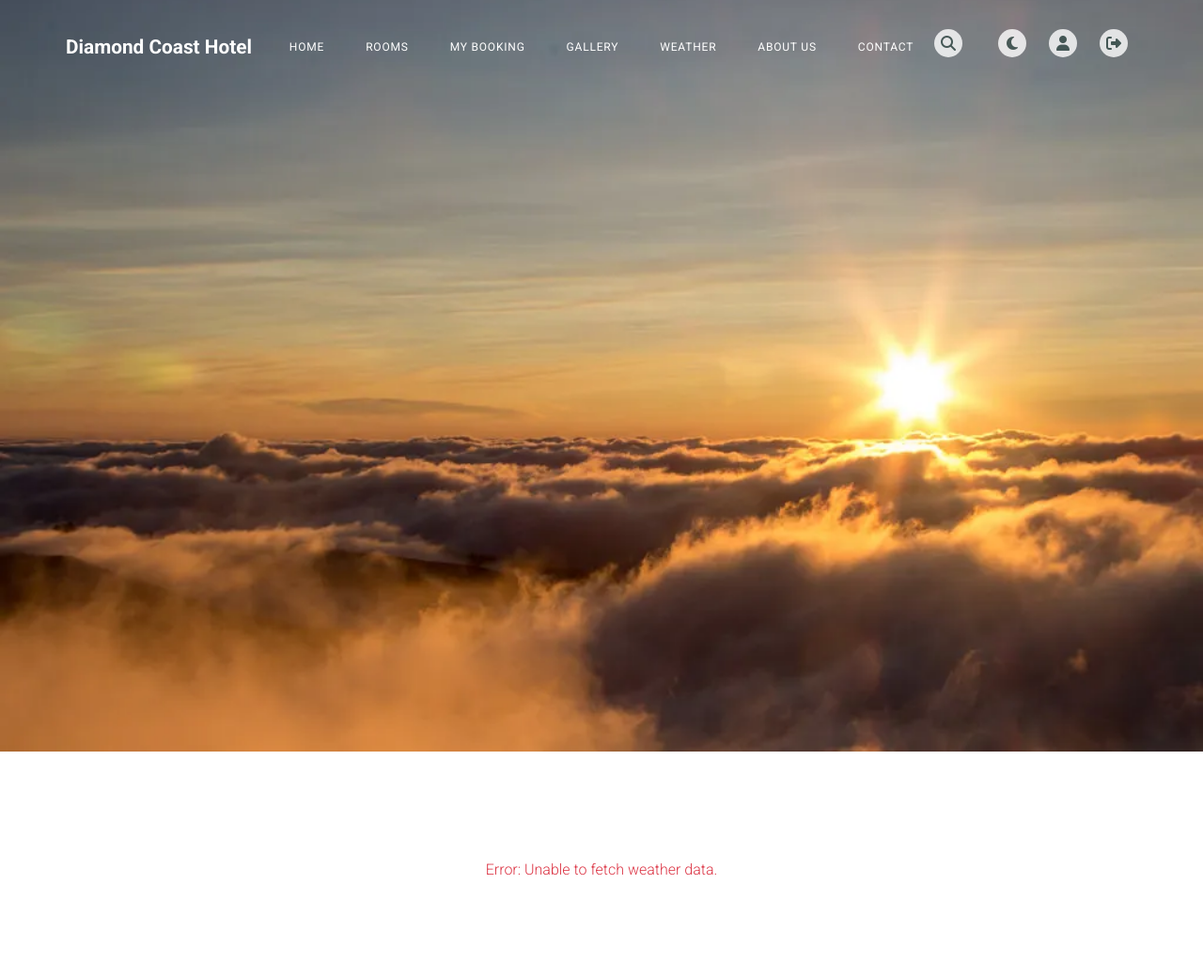
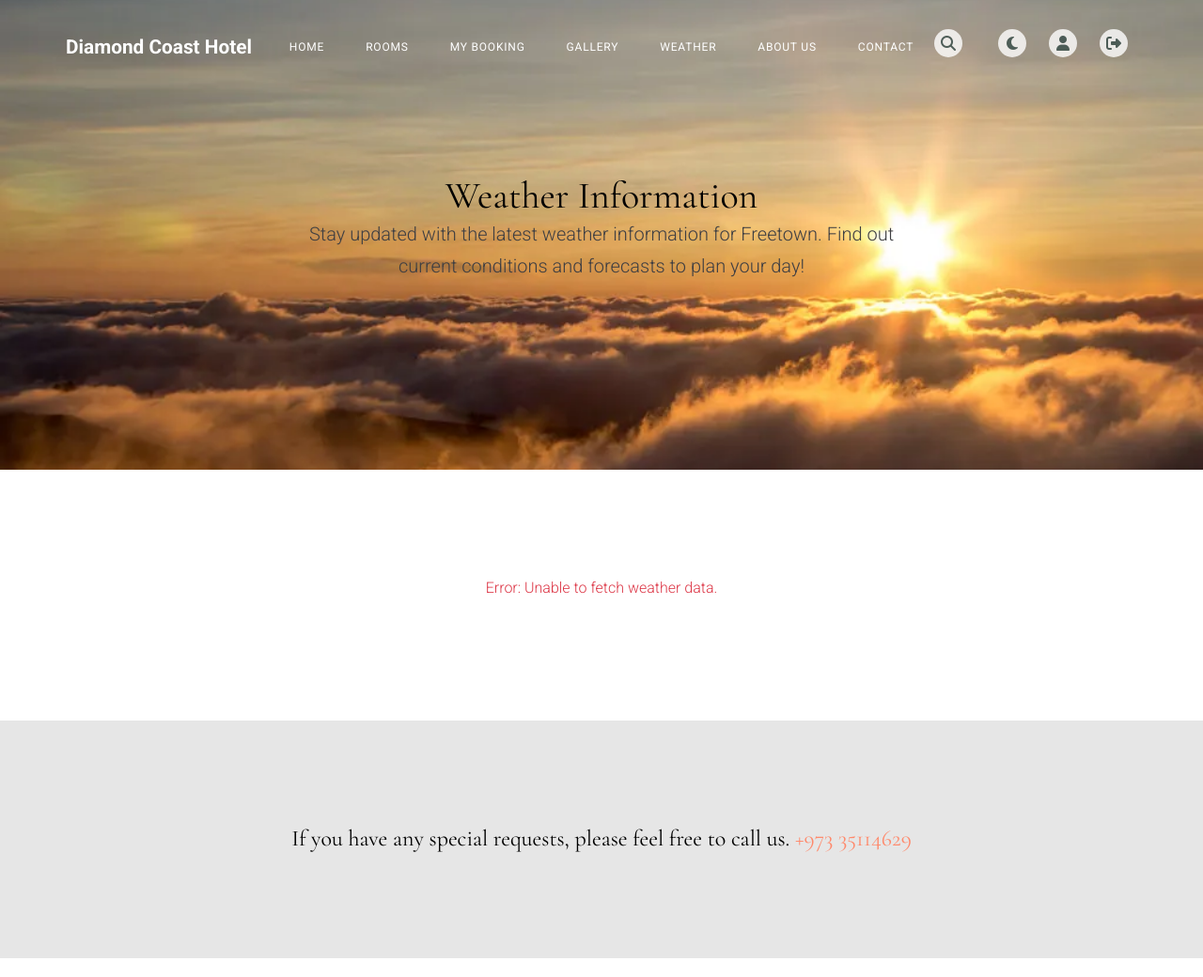
Before and after one commit to AliHJMM/Diamond-Coast-Hotel, a PHP site: page /weather.php in a window 1280 px wide. Shown: the top 1040 px of the page at 94% size. Run offline with PHP 8.4, Linux system fonts and the light colour scheme; a user stored in the database is signed in; data that the repository does not hold is empty; some web fonts are replaced.

Commit message:
Weather Hero Section Text

```diff
--- a/weather.php
+++ b/weather.php
@@ -14,6 +14,34 @@ if (!isset($_SESSION['username']) && !isset($_GET['room_type_id'])) {
     <meta name="viewport" content="width=device-width, initial-scale=1.0">
     <?php include 'links.php'; ?>
     <title>Weather Information</title>
+    <style>
+        .untree_co--site-hero {
+    position: relative;
+    color: white;
+    background-size: cover;
+    background-position: center;
+    height: 300px; /* Adjust as needed */
+}
+
+.untree_co--site-hero .hero-contents {
+    position: absolute;
+    top: 50%;
+    left: 50%;
+    transform: translate(-50%, -50%);
+    text-align: center;
+    color: white;
+}
+
+.hero-heading {
+    font-size: 2.5rem;
+    margin: 0;
+}
+
+.sub-text p {
+    font-size: 1.25rem;
+}
+
+    </style>
 </head>
 
 <body>
@@ -22,8 +50,15 @@ if (!isset($_SESSION['username']) && !isset($_GET['room_type_id'])) {
 
     <main class="untree_co--site-main">
 
-        <div class="untree_co--site-hero inner-page" style="background-image: url('images/Weather.webp')">
+    <div class="untree_co--site-hero" style="background-image: url('images/Weather.webp');">
+    <div class="hero-contents">
+        <h1 class="hero-heading">Weather Information</h1>
+        <div class="sub-text">
+            <p>Stay updated with the latest weather information for Freetown. Find out current conditions and forecasts to plan your day!</p>
         </div>
+    </div>
+</div>
+
 
         <div class="untree_co--site-section">
             <div class="container">
```
